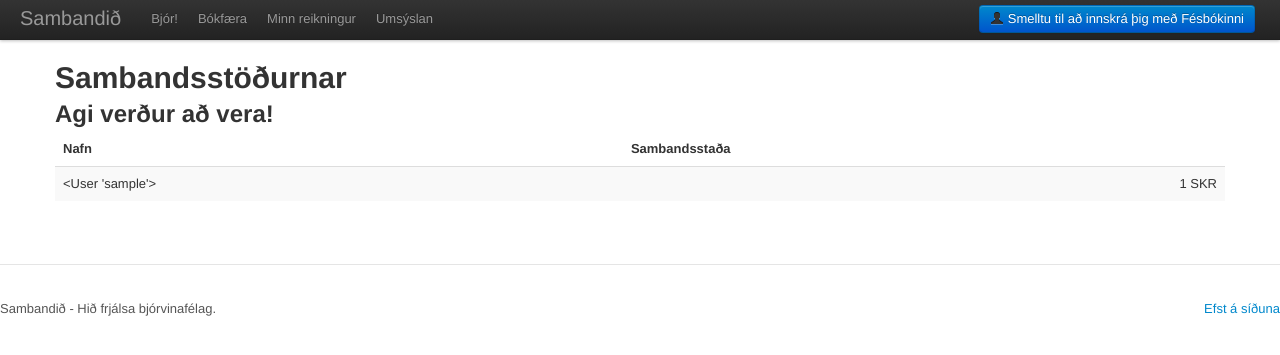
After one commit to steinar/sambandid, a Flask app: template sambandid/templates/status_overview.html in a window 1280 px wide. The commit adds this page. Shown: the top 355 px of the page. Run offline with Flask 2, Linux system fonts and the light colour scheme; the template is opened without the code that fills it: values that come from a table or form of the project are taken from there, others are empty; tables that the repository leaves empty hold one stand-in row (values such as "Sample post"); some libraries are stand-ins or nearby versions.

Commit message:
Adding user status overview

```diff
--- a/sambandid/templates/main.html
+++ b/sambandid/templates/main.html
@@ -68,6 +68,7 @@
                         <ul class="dropdown-menu">
                             <li><a class="" href="{{url_for('beer_add')}}">Skrá bjór</a></li>
                             <li><a class="" href="{{url_for('recent_transactions')}}">Færsluyfirlit</a></li>
+                            <li><a class="" href="{{url_for('status_overview')}}"><span class="icon-wrench"></span> Sambandsstöðuyfirlit</a></li>
                             {# <li><a class="" href="{{url_for('transactionview.index_view')}}"><span class="icon-wrench"></span> Bókhaldið</a></li> #}
                             {# <li><a class="" href="{{url_for('userview.index_view')}}"><span class="icon-wrench"></span> Notendur</a></li> #}
                         </ul>
@@ -142,6 +143,7 @@
 <script src="{{ url_for('static', filename='bootstrap/js/bootstrap-collapse.js') }}"></script>
 <script src="{{ url_for('static', filename='bootstrap/js/bootstrap-carousel.js') }}"></script>
 <script src="{{ url_for('static', filename='bootstrap/js/bootstrap-typeahead.js') }}"></script>
+
 <script language="javascript">
     $("a[rel=popover]")
             .popover()
--- /dev/null
+++ b/sambandid/templates/status_overview.html
@@ -0,0 +1,32 @@
+{% extends 'main.html' %}
+
+{% block content %}
+<h1>Sambandsstöðurnar</h1>
+<h2>Agi verður að vera!</h2>
+
+<table class="table table-striped">
+    <thead>
+    <tr>
+        <th>Nafn</th>
+        <th>Sambandsstaða</th>
+    </tr>
+    </thead>
+    <tbody>
+    {% for user in users %}
+    {% with %}
+    {% set s = user.account_status %}
+    <tr>
+        <td>
+            {{ user }}
+        </td>
+        <td>
+            <span class="pull-right">
+            {{ user.account_status }} SKR
+            </span>
+        </td>
+    </tr>
+    {% endwith %}
+    {% endfor %}
+    </tbody>
+</table>
+{% endblock %}
--- a/sambandid/views.py
+++ b/sambandid/views.py
@@ -200,6 +200,13 @@ class TransactionRegistrationView(MethodView):
 
 app.add_url_rule('/transactions/add', view_func=TransactionRegistrationView.as_view('transaction_add'))
 
+@app.route('/status-overview')
+@inject_user
+def status_overview(user=None):
+    users = User.query.all()
+    return render_template('status_overview.html', users=users)
+
+
 
 # Admin
 
```
